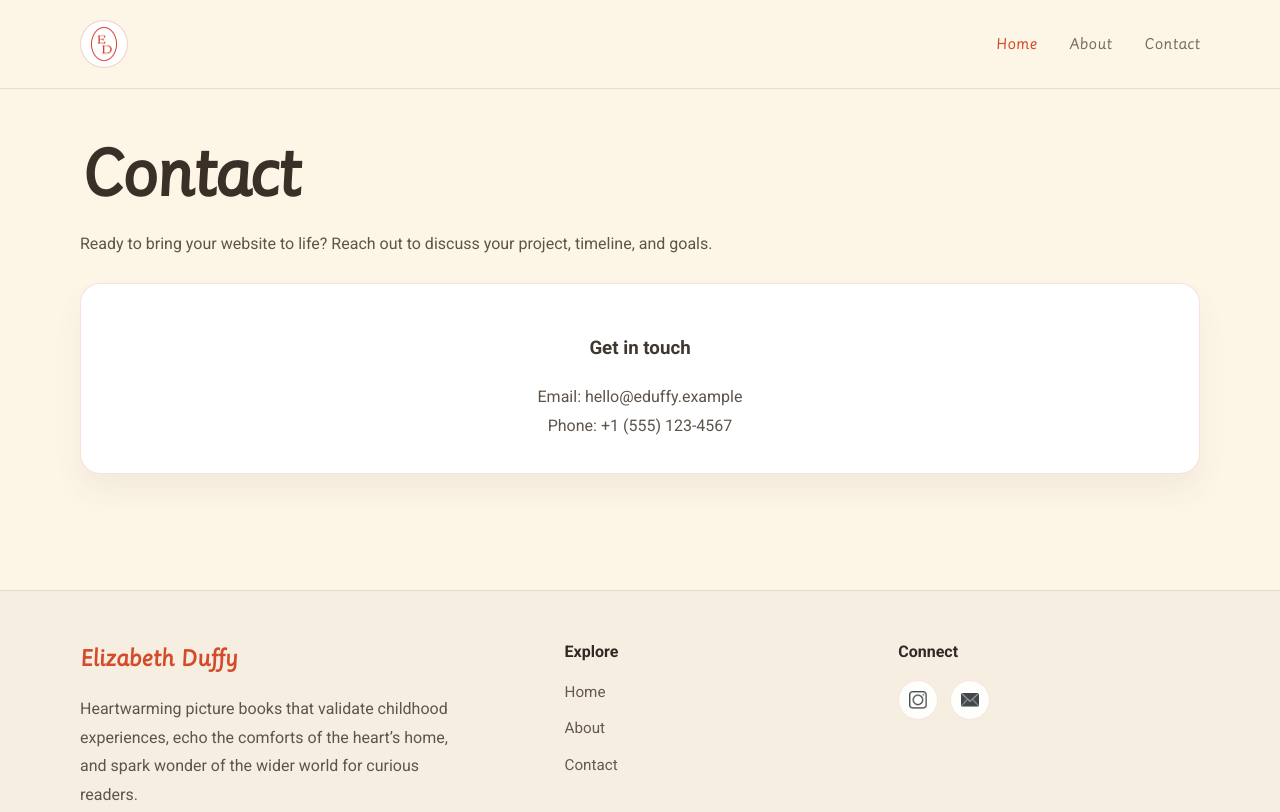
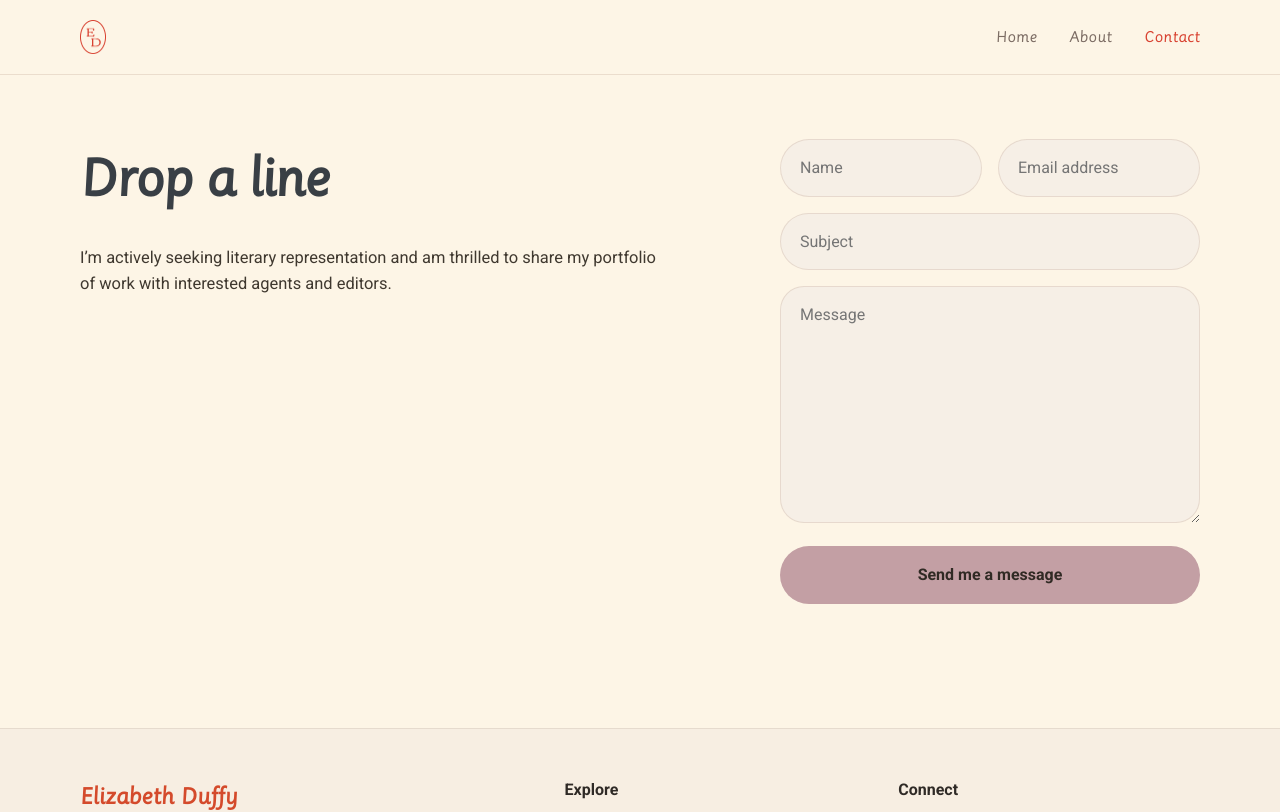
Before and after one commit to CatherineAlanna/EDuffySite, a Next.js app: page /contact in a window 1280 px wide. Shown: the top 812 px of the page. Built offline with nearby package versions, Linux system fonts and the light colour scheme.

Commit message:
Enhance About and Contact pages with updated content and improved layout

```diff
--- a/src/app/contact/page.tsx
+++ b/src/app/contact/page.tsx
@@ -3,20 +3,39 @@ import Footer from "../../components/Footer";
 
 export default function ContactPage() {
   return (
-    <main className="page-shell">
+    <main className="page-shell contact-page">
       <Header />
 
-      <section className="page-section">
-        <div className="container">
-          <h1>Contact</h1>
-          <p>
-            Ready to bring your website to life? Reach out to discuss your project, timeline, and goals.
-          </p>
-          <div className="feature-card">
-            <h3>Get in touch</h3>
-            <p>Email: hello@eduffy.example</p>
-            <p>Phone: +1 (555) 123-4567</p>
+      <section className="contact-hero">
+        <div className="container contact-grid">
+          <div className="contact-copy">
+            <h1>Drop a line</h1>
+            <p>
+              I’m actively seeking literary representation and am thrilled to share my portfolio of work with interested agents and editors.
+            </p>
           </div>
+
+          <form className="contact-form" action="#" method="post">
+            <div className="contact-row">
+              <label>
+                <span className="sr-only">Name</span>
+                <input type="text" name="name" placeholder="Name" />
+              </label>
+              <label>
+                <span className="sr-only">Email address</span>
+                <input type="email" name="email" placeholder="Email address" />
+              </label>
+            </div>
+            <label>
+              <span className="sr-only">Subject</span>
+              <input type="text" name="subject" placeholder="Subject" />
+            </label>
+            <label>
+              <span className="sr-only">Message</span>
+              <textarea name="message" placeholder="Message" rows={8} />
+            </label>
+            <button type="submit">Send me a message</button>
+          </form>
         </div>
       </section>
 
--- a/src/components/Header.tsx
+++ b/src/components/Header.tsx
@@ -1,6 +1,11 @@
+"use client";
+
 import Link from "next/link";
+import { usePathname } from "next/navigation";
 
 export default function Header() {
+  const pathname = usePathname();
+
   return (
     <header className="site-header">
       <div className="container header-inner">
@@ -8,13 +13,13 @@ export default function Header() {
           <img src="/icons/logo.png" alt="Elizabeth Duffy logo" className="brand-logo" />
         </Link>
         <nav aria-label="Primary navigation">
-          <Link href="/" className="nav-link active">
+          <Link href="/" className={pathname === "/" ? "nav-link active" : "nav-link"}>
             Home
           </Link>
-          <Link href="/about" className="nav-link">
+          <Link href="/about" className={pathname === "/about" ? "nav-link active" : "nav-link"}>
             About
           </Link>
-          <Link href="/contact" className="nav-link">
+          <Link href="/contact" className={pathname === "/contact" ? "nav-link active" : "nav-link"}>
             Contact
           </Link>
         </nav>
--- a/src/styles/globals.css
+++ b/src/styles/globals.css
@@ -79,11 +79,11 @@ body {
   display: inline-flex;
   align-items: center;
   justify-content: center;
-  width: 3rem;
-  height: 3rem;
-  border: 1px solid rgba(212, 74, 44, 0.25);
-  border-radius: 999px;
-  background: #fff;
+  width: auto;
+  height: auto;
+  border: none;
+  background: transparent;
+  padding: 0;
 }
 
 .brand-logo {
@@ -106,7 +106,7 @@ nav {
 
 .nav-link:hover,
 .nav-link.active {
-  color: var(--accent);
+  color: #D84130;
   opacity: 1;
 }
 
@@ -124,12 +124,14 @@ main > :nth-last-child(2) {
 .hero-section,
 .about-hero,
 .page-section,
-.instagram-section {
+.instagram-section,
+.contact-hero {
   padding: 4rem 0;
 }
 
 .hero-content,
-.about-hero-grid {
+.about-hero-grid,
+.contact-grid {
   display: grid;
   gap: 2.5rem;
 }
@@ -139,7 +141,8 @@ main > :nth-last-child(2) {
   align-items: stretch;
 }
 
-.hero-copy {
+.hero-copy,
+.contact-copy {
   text-align: left;
   max-width: 42rem;
 }
@@ -168,14 +171,14 @@ main > :nth-last-child(2) {
 }
 
 .about-image-frame {
-  width: min(28rem, 100%);
-  max-width: 32rem;
-  aspect-ratio: 0.9;
+  width: min(419px, 100%);
+  max-width: 419px;
+  aspect-ratio: 419 / 387;
   overflow: hidden;
   position: relative;
-  border-radius: 40% 40% 14% 14% / 48% 48% 22% 22%;
+  border-radius: 40px;
   background: #fff;
-  border: 1px solid var(--accent-soft);
+  border: 1px solid rgba(212, 74, 44, 0.16);
   box-shadow: 0 30px 70px rgba(64, 43, 34, 0.12);
 }
 
@@ -250,10 +253,88 @@ main > :nth-last-child(2) {
   line-height: 1.8;
 }
 
-.hero-copy p {
+.hero-copy p,
+.contact-copy p {
   max-width: 38rem;
   margin: 1.25rem auto 0;
   font-size: 1.03rem;
+}
+
+.contact-grid {
+  grid-template-columns: minmax(0, 1fr) minmax(0, 420px);
+  align-items: start;
+  gap: 3rem;
+}
+
+.contact-copy {
+  max-width: 36rem;
+}
+
+.contact-copy h1 {
+  margin: 0 0 1.5rem;
+  font-size: clamp(3rem, 4vw, 3.75rem);
+  letter-spacing: -0.02em;
+  color: #393F45;
+  font-family: "Sassoon Primary", Georgia, serif;
+}
+
+.contact-form {
+  display: grid;
+  gap: 1rem;
+}
+
+.contact-row {
+  display: grid;
+  grid-template-columns: 1fr 1fr;
+  gap: 1rem;
+}
+
+.contact-form label {
+  display: block;
+}
+
+.contact-form input,
+.contact-form textarea {
+  width: 100%;
+  padding: 1rem 1.25rem;
+  border: none;
+  border-radius: 999px;
+  background: rgba(245, 238, 230, 0.8);
+  color: #393F45;
+  box-shadow: inset 0 0 0 1px rgba(184, 150, 130, 0.25);
+}
+
+.contact-form textarea {
+  border-radius: 1.5rem;
+  min-height: 14rem;
+  resize: vertical;
+}
+
+.contact-form button {
+  width: 100%;
+  padding: 1rem 1.25rem;
+  border: none;
+  border-radius: 999px;
+  background: #C39FA4;
+  color: #302A24;
+  font-weight: 700;
+  cursor: pointer;
+}
+
+.contact-form button:hover {
+  opacity: 0.95;
+}
+
+.sr-only {
+  position: absolute;
+  width: 1px;
+  height: 1px;
+  padding: 0;
+  margin: -1px;
+  overflow: hidden;
+  clip: rect(0, 0, 0, 0);
+  white-space: nowrap;
+  border: 0;
 }
 
 .eyebrow {
@@ -379,22 +460,71 @@ main > :nth-last-child(2) {
 
 .about-hero-grid {
   display: grid;
-  grid-template-columns: 1.2fr 0.8fr;
+  grid-template-columns: minmax(0, 419px) minmax(0, 1fr);
   align-items: center;
-  gap: 2rem;
+  gap: 3rem;
 }
 
 .about-copy {
   text-align: left;
+  max-width: 45rem;
 }
 
 .about-copy h1 {
-  margin: 0;
+  margin: 0 0 1.5rem;
+  font-size: 34px;
+  color: #393F45;
+  font-family: "Sassoon Primary", Georgia, serif;
 }
 
 .about-copy p {
-  margin-top: 1.5rem;
-  max-width: 38rem;
+  margin: 0 0 1.25rem;
+  color: #5f544a;
+  line-height: 1.9;
+}
+
+.about-fun-facts {
+  padding-top: 3rem;
+  padding-bottom: 4rem;
+}
+
+.fun-facts-card {
+  padding: 2rem 2rem 2.5rem;
+  border-radius: 1.5rem;
+  background: #F8F1EE;
+  border: 1px solid rgba(212, 74, 44, 0.18);
+}
+
+.fun-facts-card h2 {
+  margin: 0 0 1.5rem;
+  font-size: 1.3rem;
+  letter-spacing: -0.01em;
+  color: #3b3028;
+}
+
+.fun-facts-list {
+  list-style: none;
+  padding: 0;
+  margin: 0;
+  display: grid;
+  gap: 1.5rem;
+}
+
+.fun-facts-item {
+  display: grid;
+  gap: 0.75rem;
+}
+
+.fun-facts-item strong {
+  display: block;
+  color: #3b3028;
+  font-weight: 700;
+}
+
+.fun-facts-item p {
+  margin: 0;
+  color: #5f544a;
+  line-height: 1.8;
 }
 
 .site-footer {
@@ -422,6 +552,7 @@ main > :nth-last-child(2) {
 .footer-about p {
   margin: 0;
   max-width: 24rem;
+  font-size: 14px;
 }
 
 .social-link img,
```
Also changed, not shown: src/app/about/page.tsx (+32 -18 lines).
